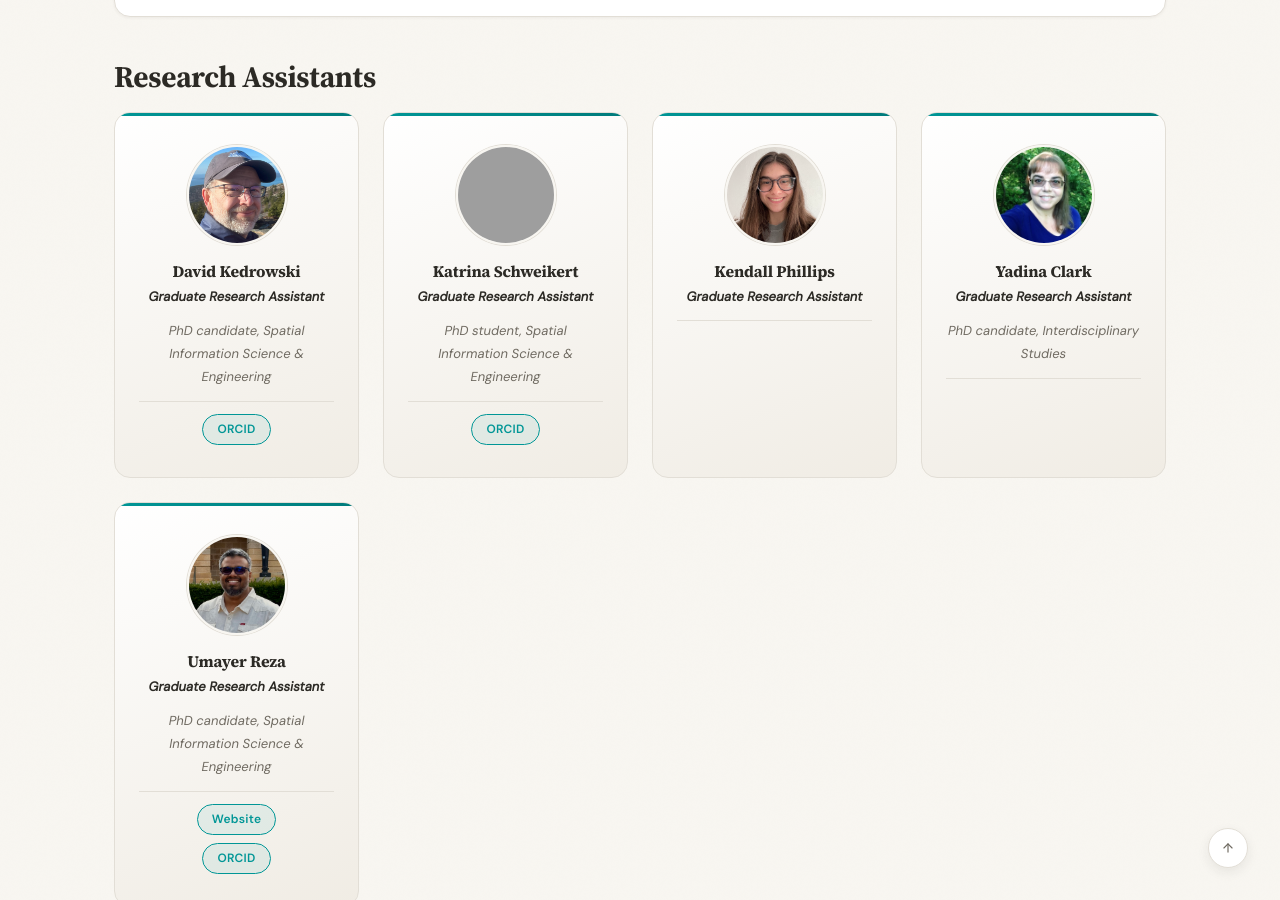
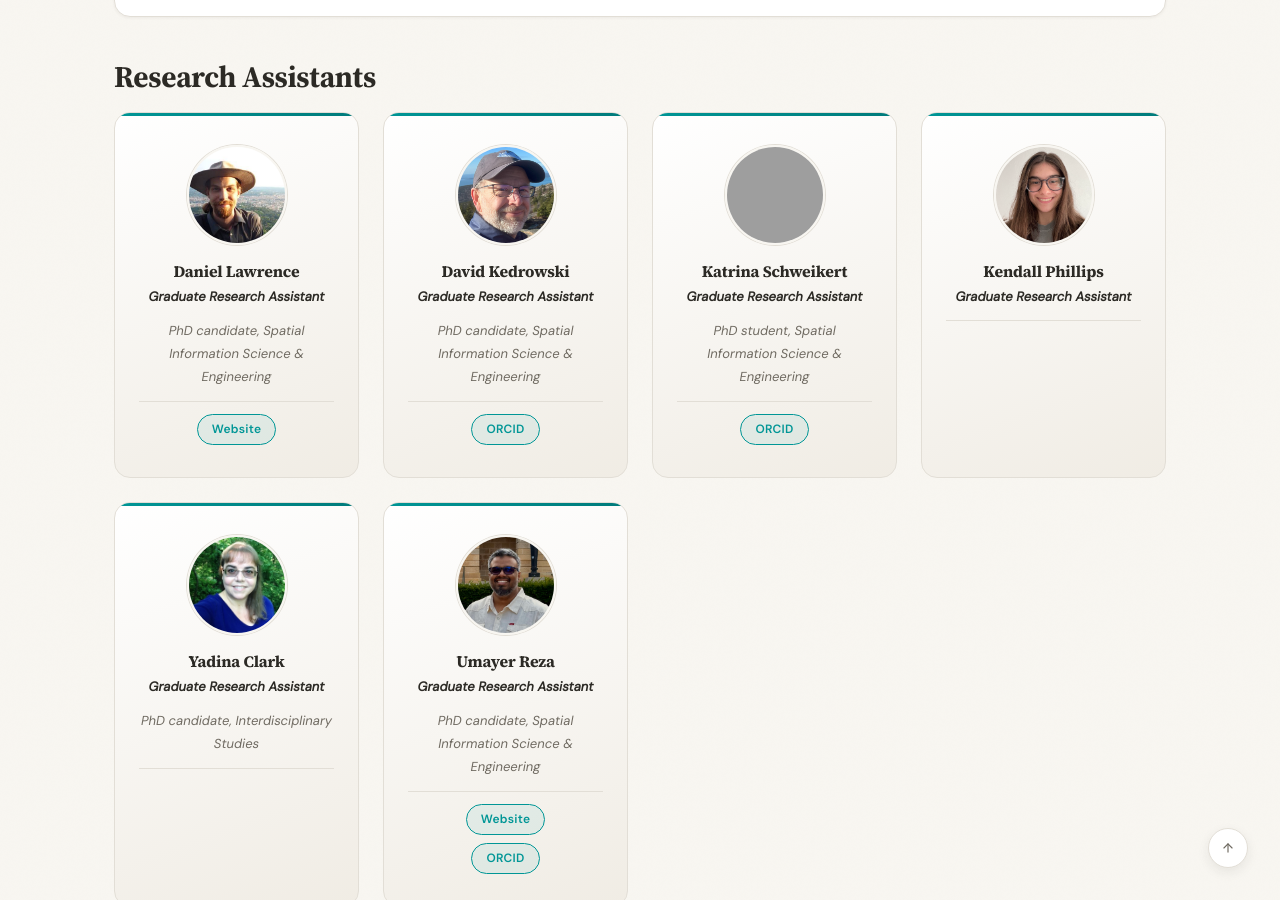
Before and after one commit to theSKAILab/theSKAILab.github.io, a Jekyll site: the page built from _pages/team.md, in a window 1280 px wide and 900 px high, scrolled down 627 px. Built offline with Jekyll 4.4.1, drawn with Linux system fonts in a browser that asks for light colours; grey boxes are pictures that could not be loaded.

Commit message:
Add Daniel Lawrence to team members list

```diff
--- a/_data/team_members.yml
+++ b/_data/team_members.yml
@@ -3,6 +3,13 @@
 # Optional links: profile_url, orcid
 # Leave unavailable information blank, ""
 # Photos go in images/team/
+
+- name: "Daniel Lawrence"
+  photo: "team/DLawrence.jpg"
+  role: "Graduate Research Assistant"
+  info: "PhD candidate, Spatial Information Science & Engineering"
+  profile: "https://www.librarianlawrence.info/"
+  orcid: ""
 
 - name: "David Kedrowski"
   photo: "team/DKedrowski.jpg"
```
